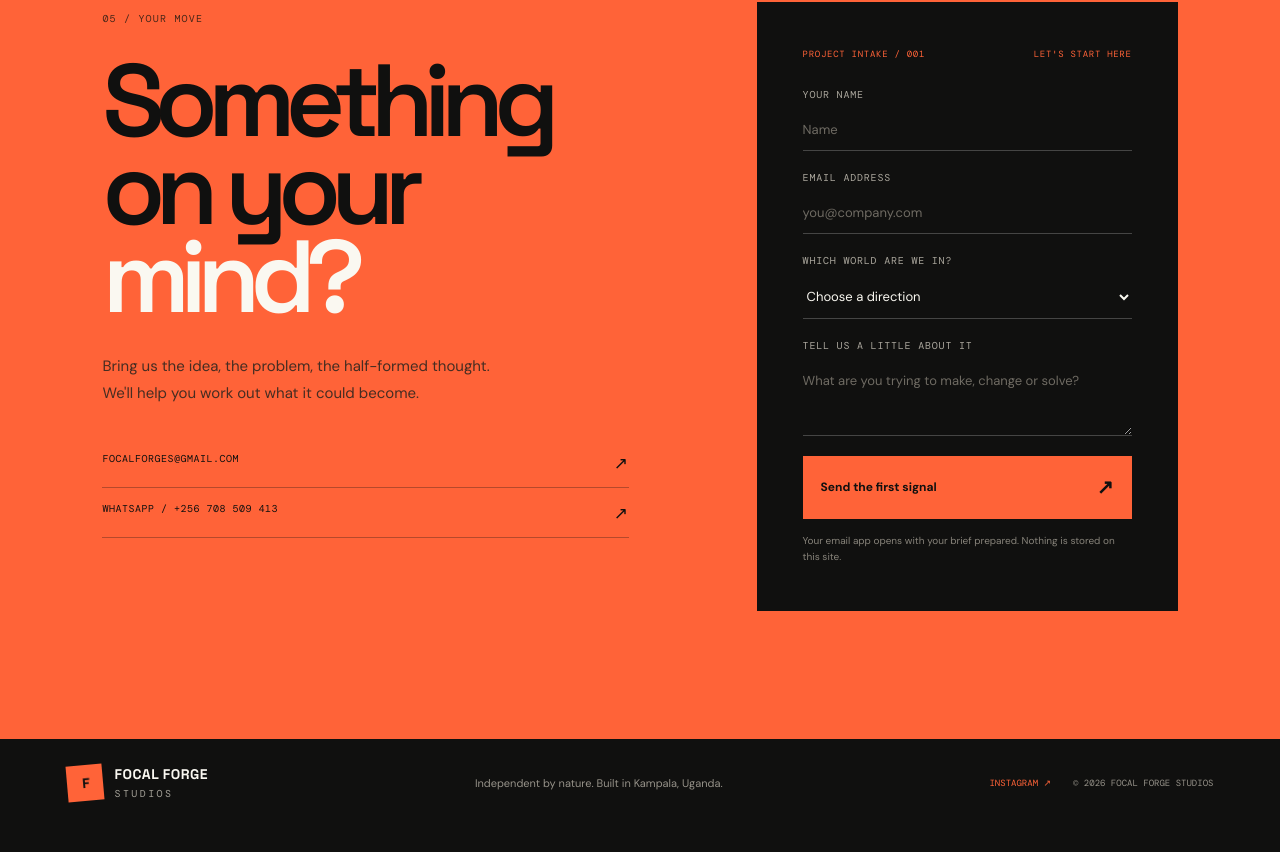
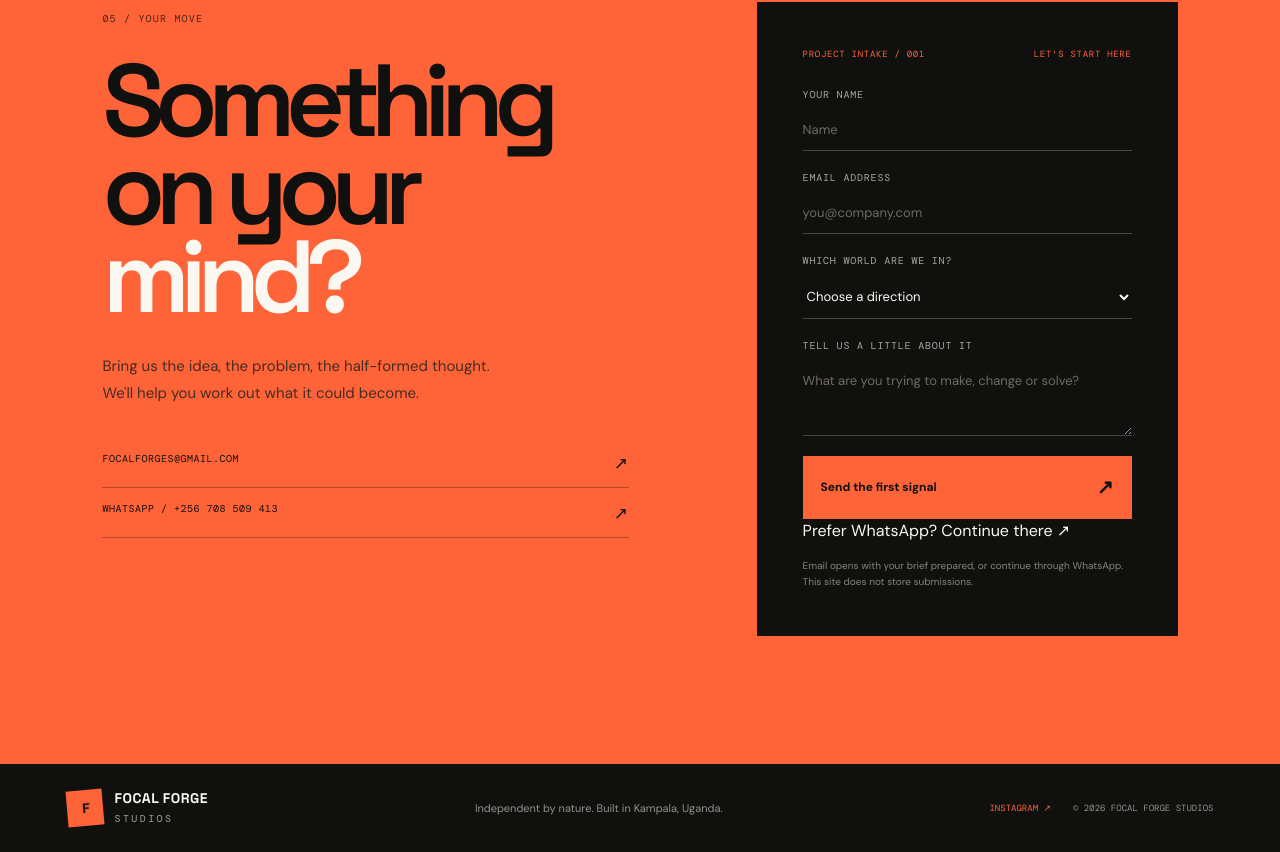
Before and after one commit to FocalForgeStudios/FocalForge-Landing-Page, a plain HTML site: page index.html in a window 1280 px wide. Shown: the part 6461-7313 px from the top of the page. Before the commit the page ends 7288 px from the top, so only its background shows below. Drawn offline with nearby package versions, Linux system fonts and the light colour scheme.

Commit message:
Add an explicit WhatsApp fallback to project enquiries

```diff
--- a/index.html
+++ b/index.html
@@ -112,7 +112,7 @@
           <label>Email address<input name="email" type="email" autocomplete="email" required placeholder="you@company.com"></label>
           <label>Which world are we in?<select name="service" required><option value="">Choose a direction</option><option>Visual production</option><option>Photography</option><option>Brand and design</option><option>Digital engineering</option><option>Hybrid project</option><option>Not sure yet</option></select></label>
           <label>Tell us a little about it<textarea name="brief" rows="3" required placeholder="What are you trying to make, change or solve?"></textarea></label>
-          <button class="submit-button" type="submit">Send the first signal <span>↗</span></button><p class="form-note" id="form-status" role="status">Your email app opens with your brief prepared. Nothing is stored on this site.</p>
+          <button class="submit-button" type="submit">Send the first signal <span>↗</span></button><a class="whatsapp-submit" id="whatsapp-submit" href="https://wa.me/256708509413" target="_blank" rel="noopener noreferrer">Prefer WhatsApp? Continue there <span>↗</span></a><p class="form-note" id="form-status" role="status">Email opens with your brief prepared, or continue through WhatsApp. This site does not store submissions.</p>
         </form>
       </div>
     </section>
```
